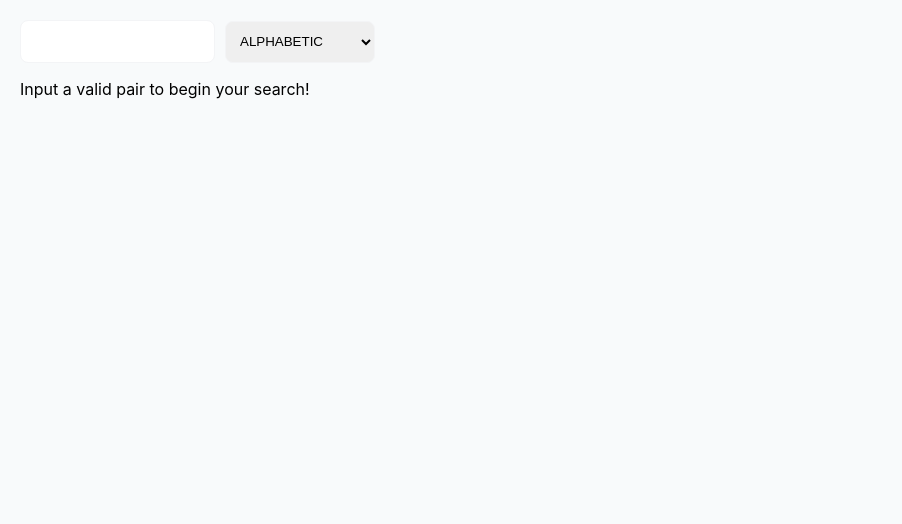
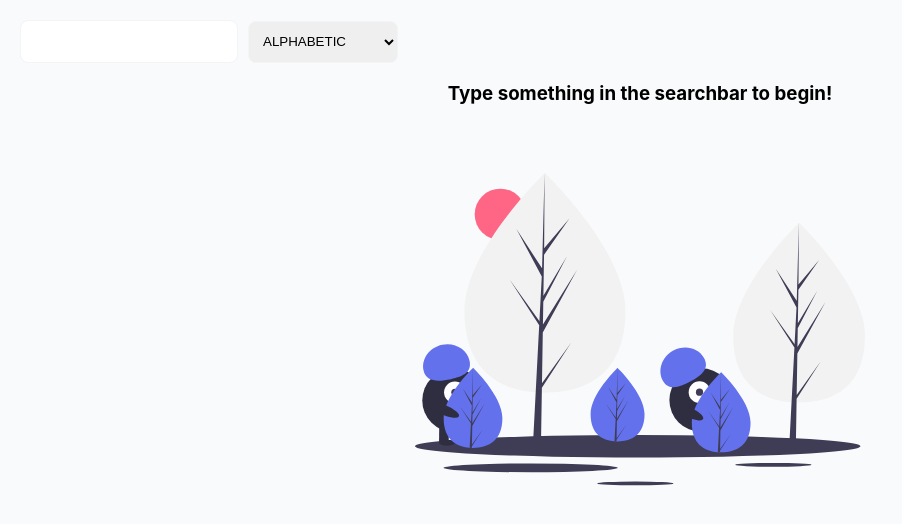
Before and after one commit to avasconcelos114/crypto-exchange, a React (Create React App) app: page / in a window 1280 px wide. Shown: the top 524 px of the page, without its empty margins (0-902 px from the left). Built offline with nearby package versions, Linux system fonts and the light colour scheme; a web font is replaced by a local one.

Commit message:
Added empty state (slightly late TODO)

```diff
--- a/src/App.js
+++ b/src/App.js
@@ -81,7 +81,7 @@ function App() {
 
   function generateCards() {
     if (!pair) {
-      return <p>Input a valid pair to begin your search!</p>;
+      return <Empty />;
     }
 
     const cardMap = {
--- /dev/null
+++ b/src/components/Empty/Empty.jsx
@@ -0,0 +1,14 @@
+import { ReactComponent as EmptyImage } from '~resources/img/empty.svg';
+
+import * as styles from './Empty.styles';
+
+function Empty() {
+  return (
+    <div css={styles.baseStyle}>
+      <h3>Type something in the searchbar to begin!</h3>
+      <EmptyImage />
+    </div>
+  );
+}
+
+export default Empty;
--- /dev/null
+++ b/src/components/Empty/Empty.styles.js
@@ -0,0 +1,14 @@
+import { css } from '@emotion/react';
+
+export const baseStyle = css`
+  display: flex;
+  justify-content: center;
+  align-items: center;
+  flex-direction: column;
+
+  svg {
+    margin-top: 50px;
+    max-width: 450px;
+    height: auto;
+  }
+`;
--- /dev/null
+++ b/src/components/Empty/index.js
@@ -0,0 +1 @@
+export { default } from './Empty';
--- a/src/components/common/Input/Input.styles.js
+++ b/src/components/common/Input/Input.styles.js
@@ -4,6 +4,7 @@ import palette from '~lib/palette';
 export const baseStyle = css`
   height: 25px;
   padding: 8px;
+  width: 200px;
   border: 1px solid ${palette.input.borderColor};
   border-radius: 8px;
   color: ${palette.input.color};
```
Also changed, not shown: src/resources/img/empty.svg (added).
